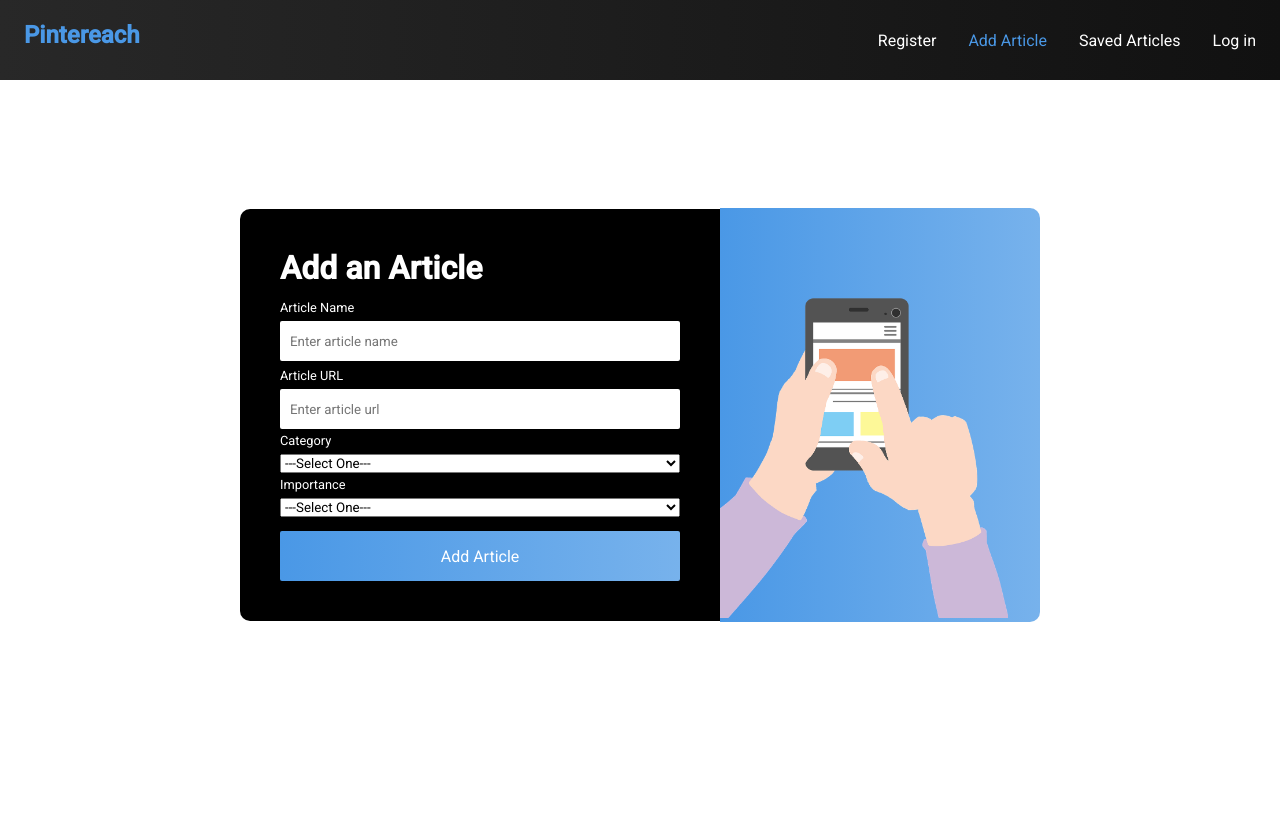
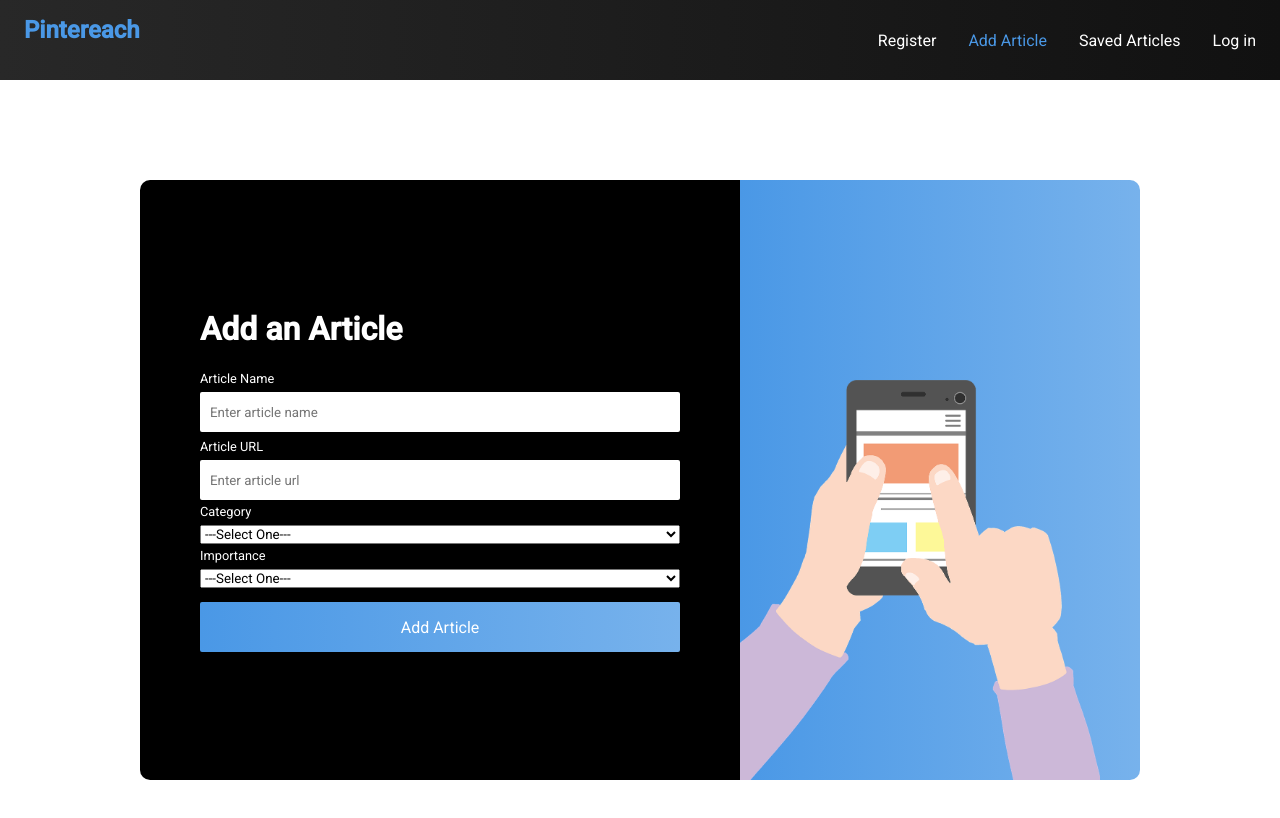
Before and after one commit to Pintereach-Project/frontend, a React (Create React App) app: page /addarticle in a window 1280 px wide. Shown: the top 818 px of the page. Built offline with nearby package versions, Linux system fonts and the light colour scheme; the HTML template or start-up script is replaced by a standard one.

Commit message:
addArticle CSS fully finished

```diff
--- a/src/Add-Article/AddArticle.css
+++ b/src/Add-Article/AddArticle.css
@@ -1,10 +1,12 @@
 .article-form-container{
-    margin:auto;
-    margin-top: 10%;
+    /* margin:auto; */
+    /* margin-top: 10%; */
     /* border: 2px teal solid; */
+    margin:100px auto;
     display:flex;
     flex-direction: row;
-    width:800px;
+    width:1000px;
+    height:600px;
 }
 .right-content {
     background: linear-gradient(90deg,
@@ -15,16 +17,23 @@
     position: relative;
     width:40%;
     /* border: 2px black solid; */
+
 }
 .add-article-content{
-    margin:auto;
     width:60%;
     border-radius: 10px 0 0 10px;
     color:white;
     background-color: black;
-    padding: 5%;
+
+
+}
+.articleForm {
+    position:center;
+    width:80%;
     display:flex;
     flex-direction: column;
+    margin: 130px auto;
+    /* border: 2px white solid; */
 }
 .text-input{
     width:100%;
@@ -43,18 +52,11 @@
     align-items: center;
 }
 h1{
-    padding-bottom: 10px;
+    padding-bottom: 20px;
 }
-.picture{
-    position:center;
+
+.articleImage{
+    /* border: 5px black solid; */
+    margin:136.5px auto;
+    width: 90%;
 }
-img{
-    margin-top:40px;
-    margin-bottom: 0;
-    width: 90%;
-    /* border-radius: 10px; */
-
-
-    /* margin-top: 16%; */
-    /* border:5px black solid; */
-}
--- a/src/Add-Article/AddArticleForm.js
+++ b/src/Add-Article/AddArticleForm.js
@@ -10,7 +10,7 @@ export default function AddArticle(){
         <div className='article-form-container'>
 
         <div className='add-article-content'>
-          <form onSubmit={submitArticle}>
+          <form className='articleForm' onSubmit={submitArticle}>
             <h1>Add an Article</h1>
             <div className='text-input'>
                 <label>Article Name</label>
@@ -68,7 +68,7 @@ export default function AddArticle(){
           </form>
         </div>
         <div className='right-content'>
-            <div className='picture'><img src={smartphone}></img> </div>
+            <img className='articleImage' src={smartphone}></img>
         </div>
         </div>
     )
```
Also changed, not shown: 1 other file (tests, documents, lock files or other folders).
